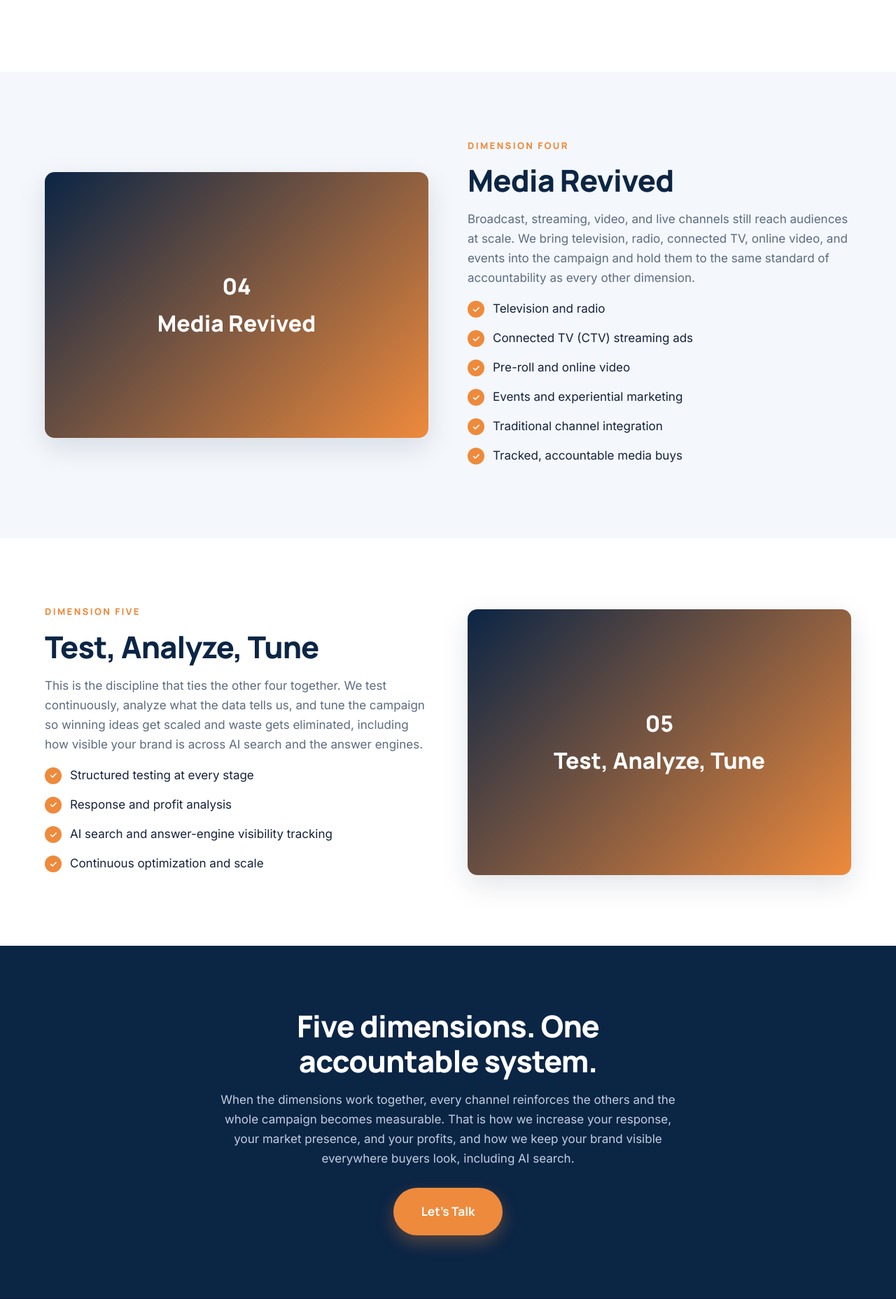
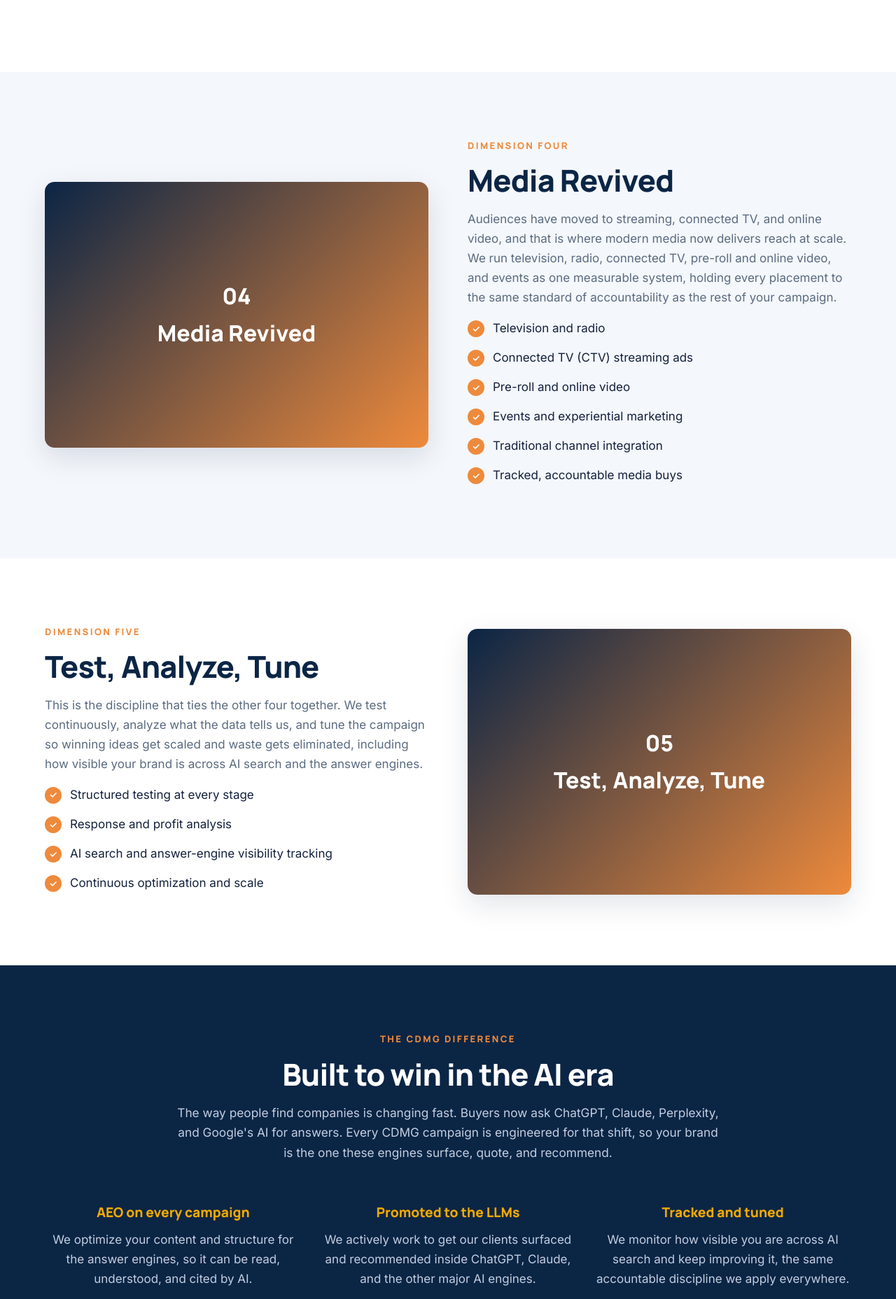
Before and after one commit to aliciamichele-cdmg/cdmg-website, a WordPress theme: template wp-theme/cdmg/page-5-dimensions.php in a window 1280 px wide. Shown: the part 2333-4190 px from the top of the page at 70% size. Run offline with PHP 8.4 and a stand-in for WordPress, Linux system fonts and the light colour scheme; the site name, menu and one post (Sample post) are stand-ins, and other content is empty.

Commit message:
Add AI-visibility marquee differentiator; modernize Media Revived intro
New navy 'Built to win in the AI era' section with three pillars (AEO on every
campaign, promoted to the LLMs, tracked and tuned), placed after the five
dimensions. Final band converted to a gold CTA so two navy sections do not
stack. Media Revived paragraph now leads with the shift to streaming, CTV, and
online video instead of 'traditional still works.'

Co-Authored-By: Claude Opus 4.8 <noreply@anthropic.com>

```diff
--- a/wp-theme/cdmg/page-5-dimensions.php
+++ b/wp-theme/cdmg/page-5-dimensions.php
@@ -76,7 +76,7 @@ get_header();
 			<div class="reveal">
 				<span class="eyebrow">Dimension Four</span>
 				<h2>Media Revived</h2>
-				<p style="margin:16px 0;">Broadcast, streaming, video, and live channels still reach audiences at scale. We bring television, radio, connected TV, online video, and events into the campaign and hold them to the same standard of accountability as every other dimension.</p>
+				<p style="margin:16px 0;">Audiences have moved to streaming, connected TV, and online video, and that is where modern media now delivers reach at scale. We run television, radio, connected TV, pre-roll and online video, and events as one measurable system, holding every placement to the same standard of accountability as the rest of your campaign.</p>
 				<ul class="check-list">
 					<li>Television and radio</li>
 					<li>Connected TV (CTV) streaming ads</li>
@@ -107,11 +107,38 @@ get_header();
 		</div>
 	</section>
 
+	<!-- The differentiator: AI visibility -->
 	<section class="section section--navy">
-		<div class="container center reveal" style="max-width:720px;">
-			<h2>Five dimensions. One accountable system.</h2>
-			<p style="margin:16px 0 28px;">When the dimensions work together, every channel reinforces the others and the whole campaign becomes measurable. That is how we increase your response, your market presence, and your profits, and how we keep your brand visible everywhere buyers look, including AI search.</p>
-			<a href="<?php echo esc_url( home_url( '/contact/' ) ); ?>" class="btn btn--primary btn--lg">Let's Talk</a>
+		<div class="container">
+			<div class="section-head center reveal" style="max-width:780px;">
+				<span class="eyebrow">The CDMG Difference</span>
+				<h2>Built to win in the AI era</h2>
+				<p>The way people find companies is changing fast. Buyers now ask ChatGPT, Claude, Perplexity, and Google's AI for answers. Every CDMG campaign is engineered for that shift, so your brand is the one these engines surface, quote, and recommend.</p>
+			</div>
+			<div class="grid grid-3" style="margin-top:8px;">
+				<div class="reveal" style="text-align:center;">
+					<div style="font-family:var(--font-head); font-weight:800; color:var(--gold); font-size:1.2rem; margin-bottom:8px;">AEO on every campaign</div>
+					<p>We optimize your content and structure for the answer engines, so it can be read, understood, and cited by AI.</p>
+				</div>
+				<div class="reveal" style="text-align:center;">
+					<div style="font-family:var(--font-head); font-weight:800; color:var(--gold); font-size:1.2rem; margin-bottom:8px;">Promoted to the LLMs</div>
+					<p>We actively work to get our clients surfaced and recommended inside ChatGPT, Claude, and the other major AI engines.</p>
+				</div>
+				<div class="reveal" style="text-align:center;">
+					<div style="font-family:var(--font-head); font-weight:800; color:var(--gold); font-size:1.2rem; margin-bottom:8px;">Tracked and tuned</div>
+					<p>We monitor how visible you are across AI search and keep improving it, the same accountable discipline we apply everywhere.</p>
+				</div>
+			</div>
+		</div>
+	</section>
+
+	<section class="section">
+		<div class="container">
+			<div class="cta-banner reveal">
+				<h2>Five dimensions. One accountable system.</h2>
+				<p>When the dimensions work together, every channel reinforces the others and the whole campaign becomes measurable. That is how we increase your response, your market presence, and your profits, and how we keep your brand visible everywhere buyers look, including AI search.</p>
+				<a href="<?php echo esc_url( home_url( '/contact/' ) ); ?>" class="btn btn--light btn--lg">Let's Talk</a>
+			</div>
 		</div>
 	</section>
 
```
Also changed, not shown: 5-dimensions.html (+32 -5 lines).
